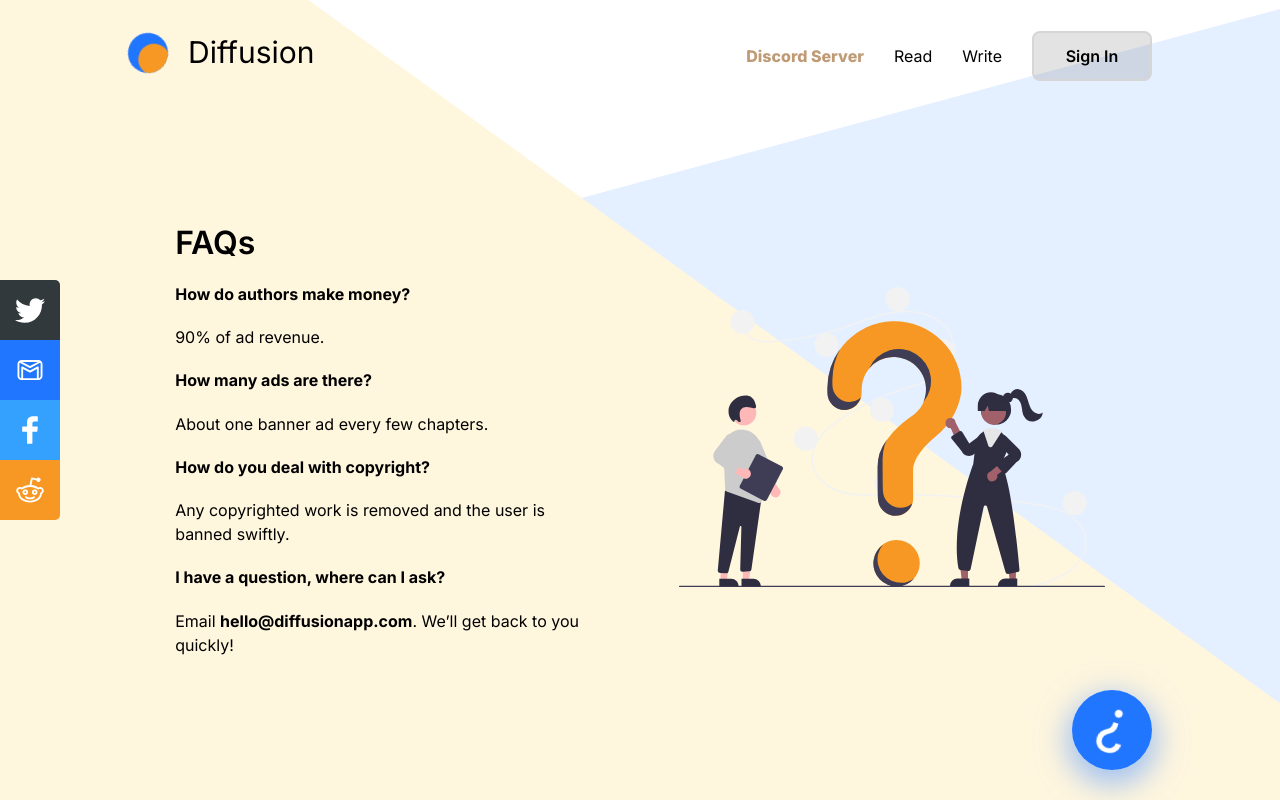
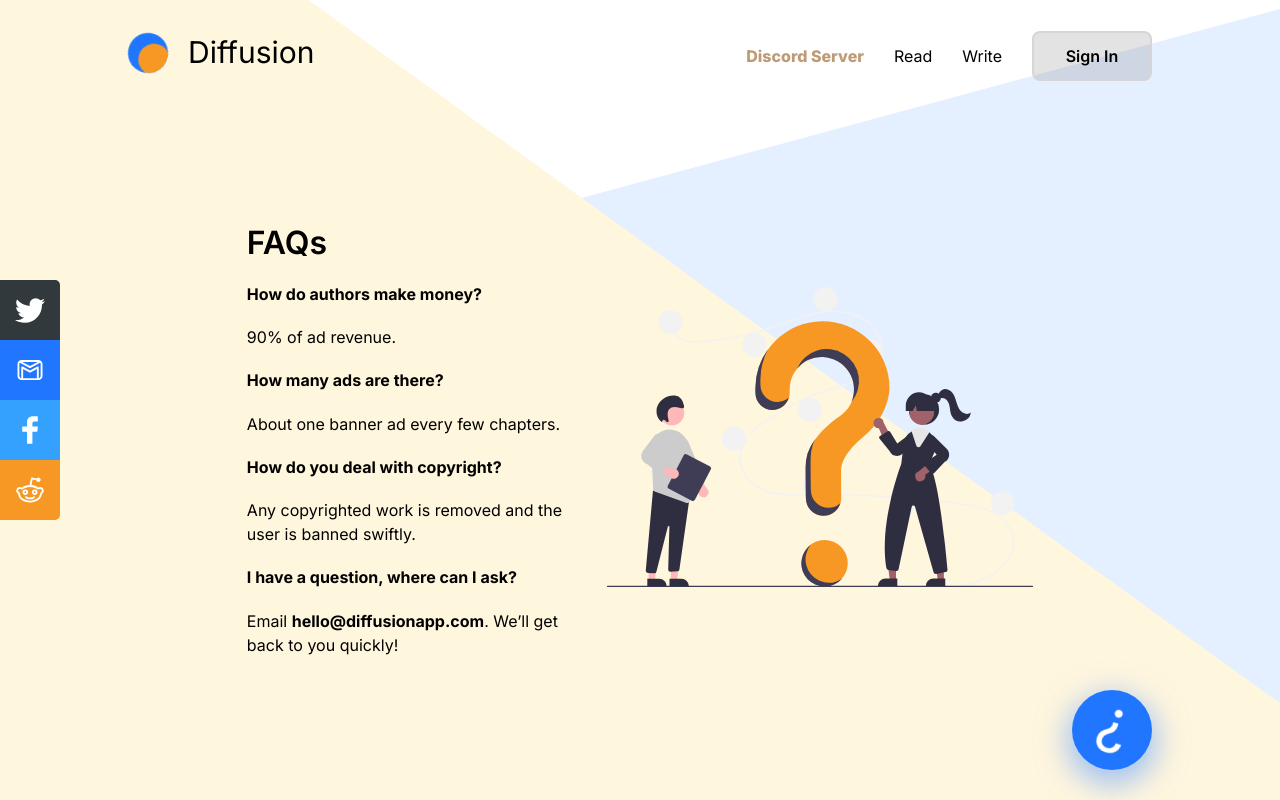
Before and after one commit to KevalinKetcham/diffusion-frontend, a React (Create React App) app: page /faq in a window 1280 px wide. Built offline with nearby package versions, Linux system fonts and the light colour scheme.

Commit message:
Make changes to landing page

```diff
--- a/src/pages/landing/Landing.css
+++ b/src/pages/landing/Landing.css
@@ -4,9 +4,9 @@ p {
 }
 
 .container1 {
-    margin: 120px 0 0 0;
+    margin: 120px auto 0 auto;
+    width: 80%;
     display: flex;
-    justify-content: space-around;
 }
 
 .container1 div {
@@ -78,7 +78,8 @@ p {
 }
 
 .features div {
-    margin: 0 2%;
+    max-width: 300px;
+    margin: 0 10px;
 }
 
 .features img {
@@ -88,6 +89,12 @@ p {
 .features h4 {
     font-size: 18px;
     font-weight: 500;
+}
+
+@media(max-width:1200px) {
+    .educationIllustration {
+        display: none;
+    }
 }
 
 @media(max-width:800px) {
```
Also changed, not shown: 1 other file (tests, documents, lock files or other folders).
